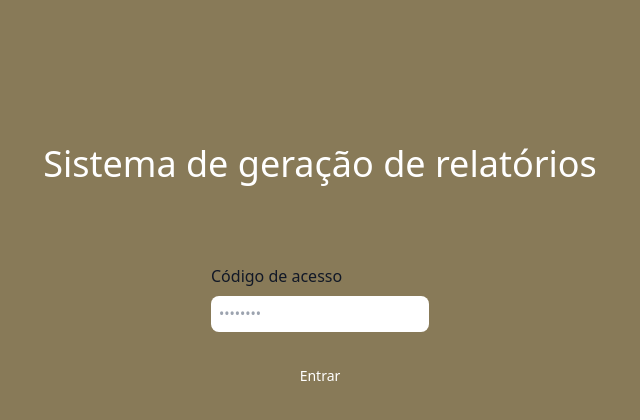
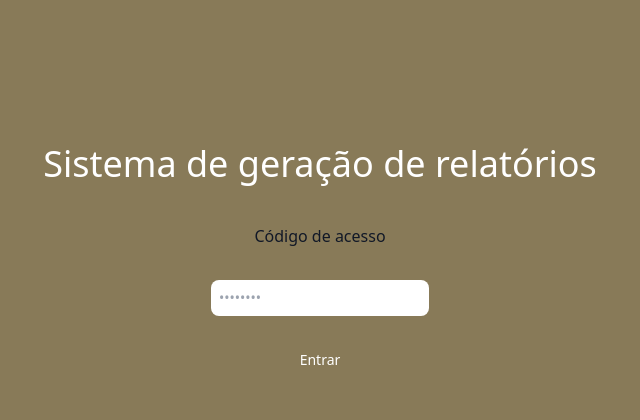
Before and after one commit to biapessoab/relatorios, a React (Create React App) app: page / in a window 1280 px wide. Shown: the top 420 px of the page, without its empty margins (320-960 px from the left). Built offline with nearby package versions, Linux system fonts and the light colour scheme.

Commit message:
login ready

```diff
--- a/src/pages/Forms.js
+++ b/src/pages/Forms.js
@@ -1,34 +1,30 @@
-import React from "react"
+import React, { useState } from "react";
+import { useHistory } from "react-router-dom";
 
-export async function submit (e) {
-  let input = e.target.password.value
+export default function Form() {
+  const history = useHistory();
+  const [password, setPassword] = useState("");
 
-    if(input.match('123')) {
-      alert('acesso liberado')
+  const handlePasswordSubmit = (e) => {
+    e.preventDefault();
+    if (password === "123") {
+      history.push("/procedimentos");
+    } else {
+      alert("Acesso negado");
     }
-  else {
-    alert('acesso negado')
-  }
-}
-
-export default function Forms() {
+  };
 
   return (
-    <div className='bg-green h-screen'>
-      <div className='pt-36'>
-        <div className='flex justify-center text-4xl text-white'>
-          Sistema de geração de relatórios
-        </div>
-        <div className='flex justify-center'>
-          <form class="space-y-4 md:space-y-6" onSubmit={submit} method="form" action='/procedimentos'>
-            <div className='pt-20'>
-              <label for="password" class="block mb-2 font-medium text-gray-900 dark:text-white">Código de acesso</label>
-              <input type="password" id="password" placeholder="••••••••" class="bg-white sm:text-sm rounded-lg p-2"></input>
-            </div>
-            <button type="submit" class="w-full text-white bg-primary-600 hover:bg-primary-700 focus:ring-4 focus:outline-none focus:ring-primary-300 font-medium rounded-lg text-sm px-5 py-2.5 text-center dark:bg-primary-600 dark:hover:bg-primary-700 dark:focus:ring-primary-800">Entrar</button>
-          </form>
-        </div>
-      </div>
+    <div className="pt-36 text-white text-center">
+      <div className="text-4xl mb-10">Sistema de geração de relatórios</div>
+      <form onSubmit={handlePasswordSubmit}>
+        <label for="password" class="block mb-2 font-medium text-gray-900 dark:text-white">Código de acesso</label>
+          <input
+            type="password" id="password" placeholder="••••••••" class="bg-white sm:text-sm rounded-lg p-2 text-black my-6"
+            onChange={(e) => setPassword(e.target.value)}
+          ></input>
+        <button type="submit" class="w-full text-white bg-primary-600 hover:bg-primary-700 focus:ring-4 focus:outline-none focus:ring-primary-300 font-medium rounded-lg text-sm px-5 py-2.5 text-center dark:bg-primary-600 dark:hover:bg-primary-700 dark:focus:ring-primary-800">Entrar</button>
+      </form>
     </div>
   );
 }
```
Also changed, not shown: 8 other files (tests, documents, lock files or other folders).
